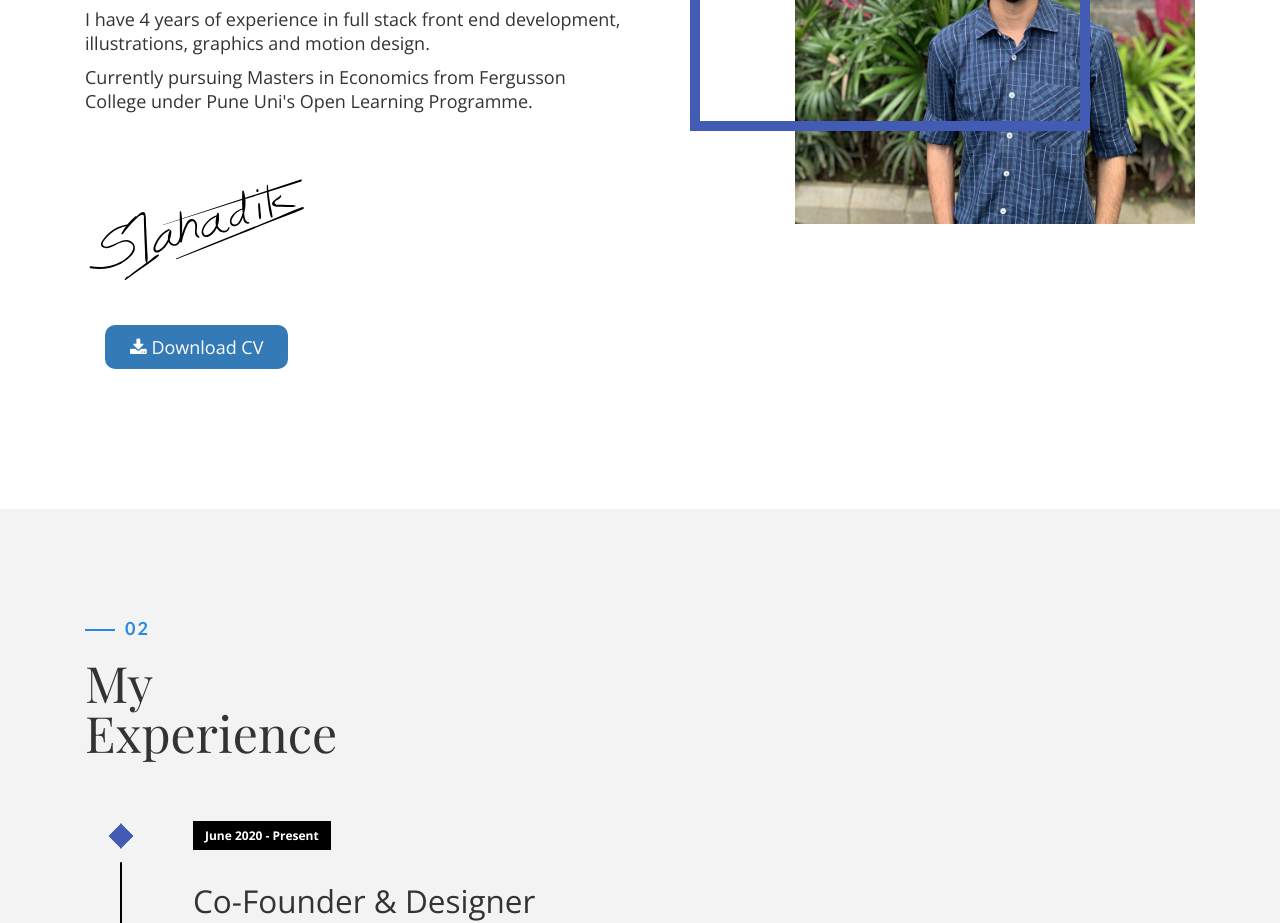
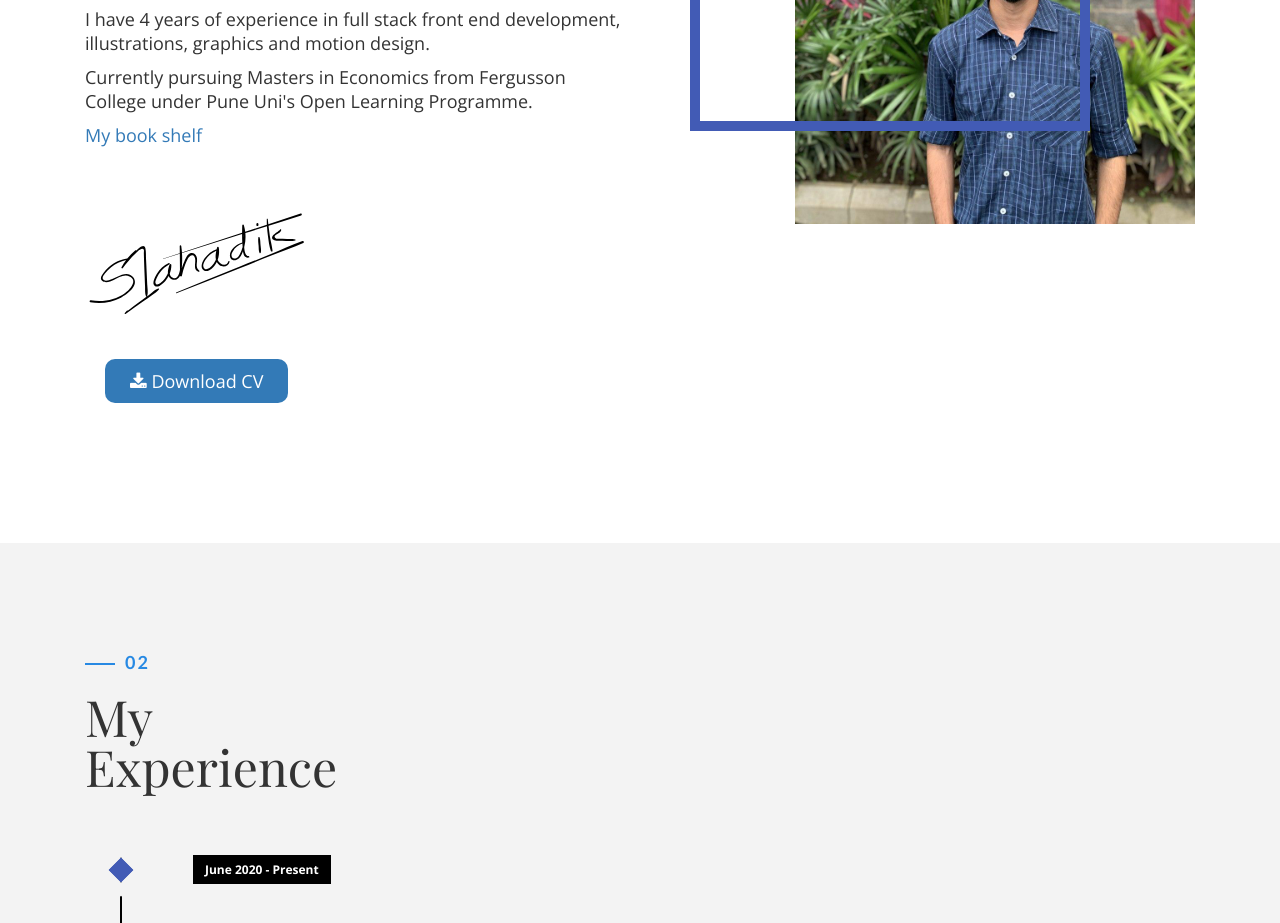
Before and after one commit to sujay-mahadik/sujay-mahadik.github.io, a plain HTML site: page index.html in a window 1280 px wide. Shown: the part 1209-2132 px from the top of the page. Drawn offline with nearby package versions, Linux system fonts and the light colour scheme; files whose address does not match are found by name; a web font is replaced by a local one.

Commit message:
added bookshelf

```diff
--- a/index.html
+++ b/index.html
@@ -119,6 +119,8 @@
         <p>
           Currently pursuing Masters in Economics from Fergusson College under Pune Uni's Open Learning Programme.
         </p>
+        <p>
+        <a href="https://www.notion.so/c4d8539753434165b70639d7478cb40f?v=149c99d5ea584ddc8824b69e6bee7137" target="_blank">My book shelf</a>        </p>
 
         <!-- <p>My name is Sujay Mahadik and I'm a Engineering Graduate from MIT College of Engineering, currently living in
           Pune, India.
```
